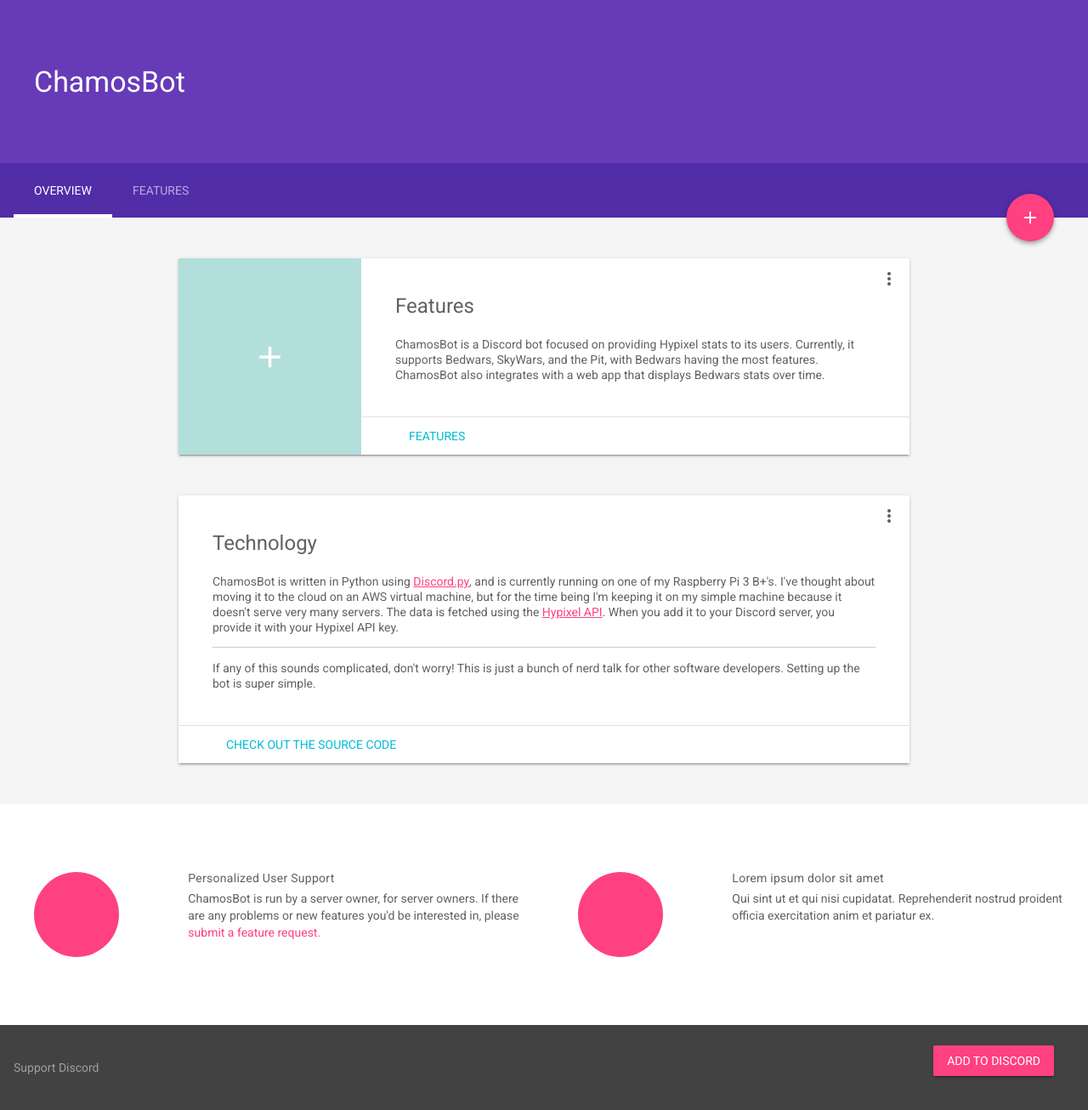
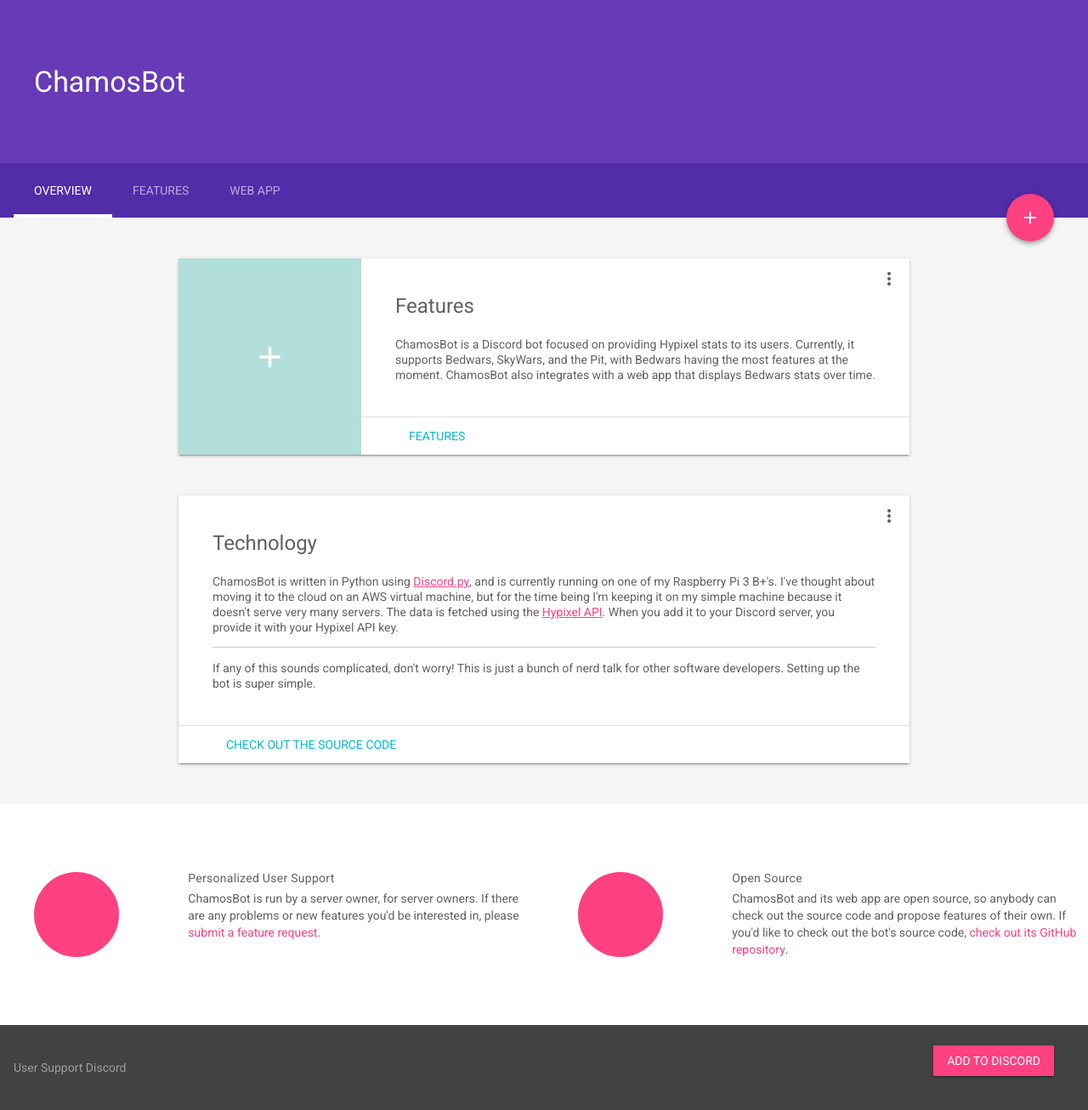
Before and after one commit to joshuaSmith2021/chamosbot-hosted, a Flask app: template templates/about.html in a window 1280 px wide. Shown: the whole page at 85% size. Run offline with Flask 2, Linux system fonts and the light colour scheme; the template is opened without the code that fills it, so the values that code supplies are empty.

Commit message:
Update home page

```diff
--- a/static/styles.css
+++ b/static/styles.css
@@ -1,3 +1,29 @@
+.demo-card-wide {
+  margin: auto;
+/*
+  position: fixed;
+  top: 50%;
+  left: 50%;
+  transform: translate(-50%, -50%);
+*/
+}
+
+.demo-card-wide.mdl-card {
+  max-width: 512px;
+}
+
+.demo-card-wide > .mdl-card__title {
+  color: #fff;
+  height: 176px !important;
+  background: url('https://i2.wp.com/files.123freevectors.com/wp-content/original/130893-blue-triangle-geometric-background-vector.jpg?w=800') center / cover;
+}
+
+.demo-card-wide > .mdl-card__menu {
+  color: #fff;
+}
+
+/* Everything below this is from Google, see the license statement below */
+
 /**
  * Copyright 2015 Google Inc. All Rights Reserved.
  *
--- a/templates/about.html
+++ b/templates/about.html
@@ -59,14 +59,25 @@
         <div class="mdl-layout--large-screen-only mdl-layout__header-row">
         </div>
         <div class="mdl-layout__tab-bar mdl-js-ripple-effect mdl-color--primary-dark">
-          <a href="#overview" class="mdl-layout__tab is-active">Overview</a>
-          <a href="#features" class="mdl-layout__tab">Features</a>
+          <a href="#overview" class="mdl-layout__tab is-active" id="overviewTabButton">Overview</a>
+          <a href="#features" class="mdl-layout__tab" id="featureTabButton">Features</a>
+          <a href="#usernameInput" class="mdl-layout__tab" id="usernameInputTabButton">Web App</a>
           <button class="mdl-button mdl-js-button mdl-button--fab mdl-js-ripple-effect mdl-button--colored mdl-shadow--4dp mdl-color--accent" id="add">
             <i class="material-icons" role="presentation">add</i>
             <span class="visuallyhidden">Add</span>
           </button>
         </div>
       </header>
+      <div class="mdl-layout__drawer">
+        <span class="mdl-layout-title">ChamosBot</span>
+        <nav class="mdl-navigation">
+          <a class="mdl-navigation__link" href="/">Home</a>
+          <a class="mdl-navigation__link" href="/commands/stats">!stats</a>
+          <a class="mdl-navigation__link" href="/commands/addkey">!addkey</a>
+          <a class="mdl-navigation__link" href="/commands/revokekey">!revokekey</a>
+          <a class="mdl-navigation__link" href="/commands/listkeys">!listkeys</a>
+        </nav>
+      </div>
       <main class="mdl-layout__content">
         <div class="mdl-layout__tab-panel is-active" id="overview">
           <section class="section--center mdl-grid mdl-grid--no-spacing mdl-shadow--2dp">
@@ -76,10 +87,10 @@
             <div class="mdl-card mdl-cell mdl-cell--9-col-desktop mdl-cell--6-col-tablet mdl-cell--4-col-phone">
               <div class="mdl-card__supporting-text">
                 <h4>Features</h4>
-                ChamosBot is a Discord bot focused on providing Hypixel stats to its users. Currently, it supports Bedwars, SkyWars, and the Pit, with Bedwars having the most features. ChamosBot also integrates with a web app that displays Bedwars stats over time.
+                ChamosBot is a Discord bot focused on providing Hypixel stats to its users. Currently, it supports Bedwars, SkyWars, and the Pit, with Bedwars having the most features at the moment. ChamosBot also integrates with a web app that displays Bedwars stats over time.
               </div>
               <div class="mdl-card__actions">
-                <a href="#features" class="mdl-button TABLINK">Features</a>
+                <a class="mdl-button TABLINK" data-tab-button="#featureTabButton">Features</a>
               </div>
             </div>
             <button class="mdl-button mdl-js-button mdl-js-ripple-effect mdl-button--icon" id="btn1">
@@ -88,7 +99,7 @@
             <ul class="mdl-menu mdl-js-menu mdl-menu--bottom-right" for="btn1">
               <li class="mdl-menu__item ADDTODISCORD">Add Bot to Discord</li>
               <li class="mdl-menu__item" disabled>Sign up for Stat Tracking</li>
-              <li class="mdl-menu__item">Preview Stat Tracker</li>
+              <li class="mdl-menu__item" disabled>Preview Stat Tracker</li>
             </ul>
           </section>
           <!-- <section class="section--center mdl-grid mdl-grid--no-spacing mdl-shadow--2dp">
@@ -146,8 +157,8 @@
               <i class="material-icons">more_vert</i>
             </button>
             <ul class="mdl-menu mdl-js-menu mdl-menu--bottom-right" for="btn3">
-              <li class="mdl-menu__item"><a href="https://github.com/joshuaSmith2021/chamosbot">Bot Source Code</a></li>
-              <li class="mdl-menu__item"><a href="https://github.com/joshuaSmith2021/chamosbot-hosted">Web App Source Code</a></li>
+              <li class="mdl-menu__item"><a href="https://github.com/joshuaSmith2021/chamosbot" target="_blank">Bot Source Code</a></li>
+              <li class="mdl-menu__item"><a href="https://github.com/joshuaSmith2021/chamosbot-hosted" target="_blank">Web App Source Code</a></li>
             </ul>
           </section>
           <section class="section--footer mdl-color--white mdl-grid">
@@ -162,8 +173,8 @@
               <div class="section__circle-container__circle mdl-color--accent section__circle--big"></div>
             </div>
             <div class="section__text mdl-cell mdl-cell--4-col-desktop mdl-cell--6-col-tablet mdl-cell--3-col-phone">
-              <h5>Lorem ipsum dolor sit amet</h5>
-              Qui sint ut et qui nisi cupidatat. Reprehenderit nostrud proident officia exercitation anim et pariatur ex.
+              <h5>Open Source</h5>
+              ChamosBot and its web app are open source, so anybody can check out the source code and propose features of their own. If you'd like to check out the bot's source code, <a href="https://github.com/joshuaSmith2021/chamosbot" target="_blank">check out its GitHub repository</a>.
             </div>
           </section>
         </div>
@@ -183,14 +194,20 @@
                 <li class="mdl-list__item mdl-list__item--three-line">
                   <span class="mdl-list__item-primary-content">
                     <i class="material-icons mdl-list__item-avatar" style="background:none;color:#757575">poll</i>
-                    <span class="command">!stats (bedwars | skywars | pit) (usernames)</span>
+                    <span class="command">!stats</span>
                     <span class="mdl-list__item-text-body">
-                      Sends a table with some stats from the given game for the given player(s). If multiple players are specified the best stats in each category are highlighted.
+                      Sends a table with some stats for a certain minigame. Command reference: <a href="commands/stats/"></a>
                     </span>
                   </span>
-                  <!-- <span class="mdl-list__item-secondary-content">
-                    <a class="mdl-list__item-secondary-action" href="#"><i class="material-icons">star</i></a>
-                  </span> -->
+                </li>
+                <li class="mdl-list__item mdl-list__item--three-line">
+                  <span class="mdl-list__item-primary-content">
+                    <i class="material-icons mdl-list__item-avatar" style="background:none;color:#757575">poll</i>
+                    <span class="command">!link</span>
+                    <span class="mdl-list__item-text-body">
+                      Sends a table with some stats for a certain minigame. <a href="commands/stats/">Command reference</a>
+                    </span>
+                  </span>
                 </li>
                 <li class="mdl-list__item mdl-list__item--three-line">
                   <span class="mdl-list__item-primary-content">
@@ -218,10 +235,50 @@
             </div>
           </section>
         </div>
+        <div class="mdl-layout__tab-panel" id="usernameInput">
+          <div class="demo-card-wide mdl-card mdl-shadow--2dp">
+            <div class="mdl-card__title">
+              <h2 class="mdl-card__title-text">Web App</h2>
+            </div>
+            <div class="mdl-card__supporting-text">
+              To view Bedwars stats over time, enter each Minecraft username that you would like to get stats for below. Separate each name with a space. Then, select how much stat history you want to view.
+              <br><br>
+              Please note that this feature is very limited, and is only available for a small set of usernames. It is likely that your username does not have data saved.
+              <!-- Floating Multiline Textfield -->
+              <div class="mdl-textfield mdl-js-textfield">
+                <textarea class="mdl-textfield__input" type="text" rows= "5" id="ignInput"></textarea>
+                <label class="mdl-textfield__label" for="ignInput">Usernames...</label>
+              </div>
+            </div>
+            <div class="mdl-card__actions mdl-card--border">
+              <a class="mdl-button mdl-button--colored mdl-js-button mdl-js-ripple-effect stat-link" data-file="today">
+                24 Hours
+              </a>
+              <a class="mdl-button mdl-button--colored mdl-js-button mdl-js-ripple-effect stat-link" data-file="twodays">
+                48 Hours
+              </a>
+              <a class="mdl-button mdl-button--colored mdl-js-button mdl-js-ripple-effect stat-link" data-file="thisweek">
+                7 Days
+              </a>
+              <a class="mdl-button mdl-button--colored mdl-js-button mdl-js-ripple-effect stat-link" data-file="twoweeks">
+                14 Days
+              </a>
+              <a class="mdl-button mdl-button--colored mdl-js-button mdl-js-ripple-effect stat-link" data-file="thismonth">
+                30 Days
+              </a>
+              <a href="https://www.123freevectors.com/">Free Vector</a>
+            </div>
+            <div class="mdl-card__menu">
+              <button class="mdl-button mdl-button--icon mdl-js-button mdl-js-ripple-effect">
+                <i class="material-icons">share</i>
+              </button>
+            </div>
+          </div>
+        </div>
         <footer class="demo-footer mdl-mini-footer">
           <div class="mdl-mini-footer--left-section">
             <ul class="mdl-mini-footer--link-list">
-              <li><a href="https://discord.gg/AhbqnzS">Support Discord</a></li>
+              <li><a href="https://discord.gg/AhbqnzS">User Support Discord</a></li>
             </ul>
           </div>
         </footer>
@@ -280,7 +337,27 @@
         </footer> -->
       </main>
     </div>
-    <a href="https://github.com/google/material-design-lite/blob/mdl-1.x/templates/text-only/" target="_blank" id="view-source" class="mdl-button mdl-js-button mdl-button--raised mdl-js-ripple-effect mdl-color--accent mdl-color-text--accent-contrast ADDTODISCORD">Add to Discord</a>
+    <a id="view-source" class="mdl-button mdl-js-button mdl-button--raised mdl-js-ripple-effect mdl-color--accent mdl-color-text--accent-contrast ADDTODISCORD">Add to Discord</a>
     <script src="https://code.getmdl.io/1.3.0/material.min.js"></script>
+	  <script src="https://ajax.googleapis.com/ajax/libs/jquery/3.4.1/jquery.min.js"></script>
+    <script>
+$('.ADDTODISCORD').click(function() {
+  window.open('https://discordapp.com/api/oauth2/authorize?client_id=625501072399532042&permissions=261184&scope=bot');
+});
+
+$('.TABLINK').click(function() {
+  document.querySelector($(this).data().tabButton).click();
+});
+
+$('.stat-link').click(function() {
+  var file = $(this).data().file;
+  var ignInput = $('#ignInput');
+
+  var igns = ignInput.val().replace(/\s/g, ' ').split(' ');
+  var ignFormat = igns.join('.');
+
+  window.location.href = `bedwars?file=${file}&igns=${ignFormat}`;
+});
+    </script>
   </body>
 </html>
```
